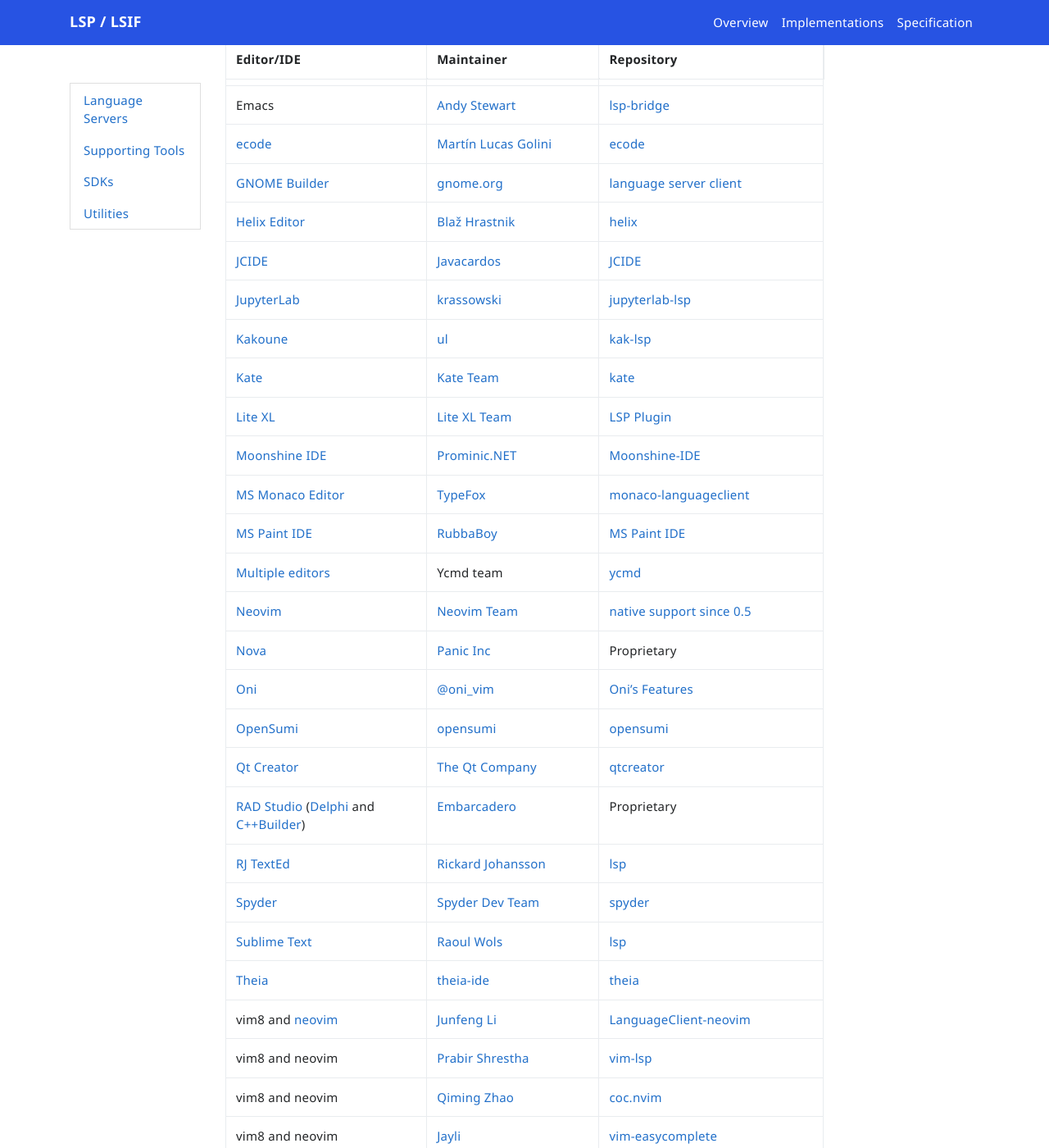
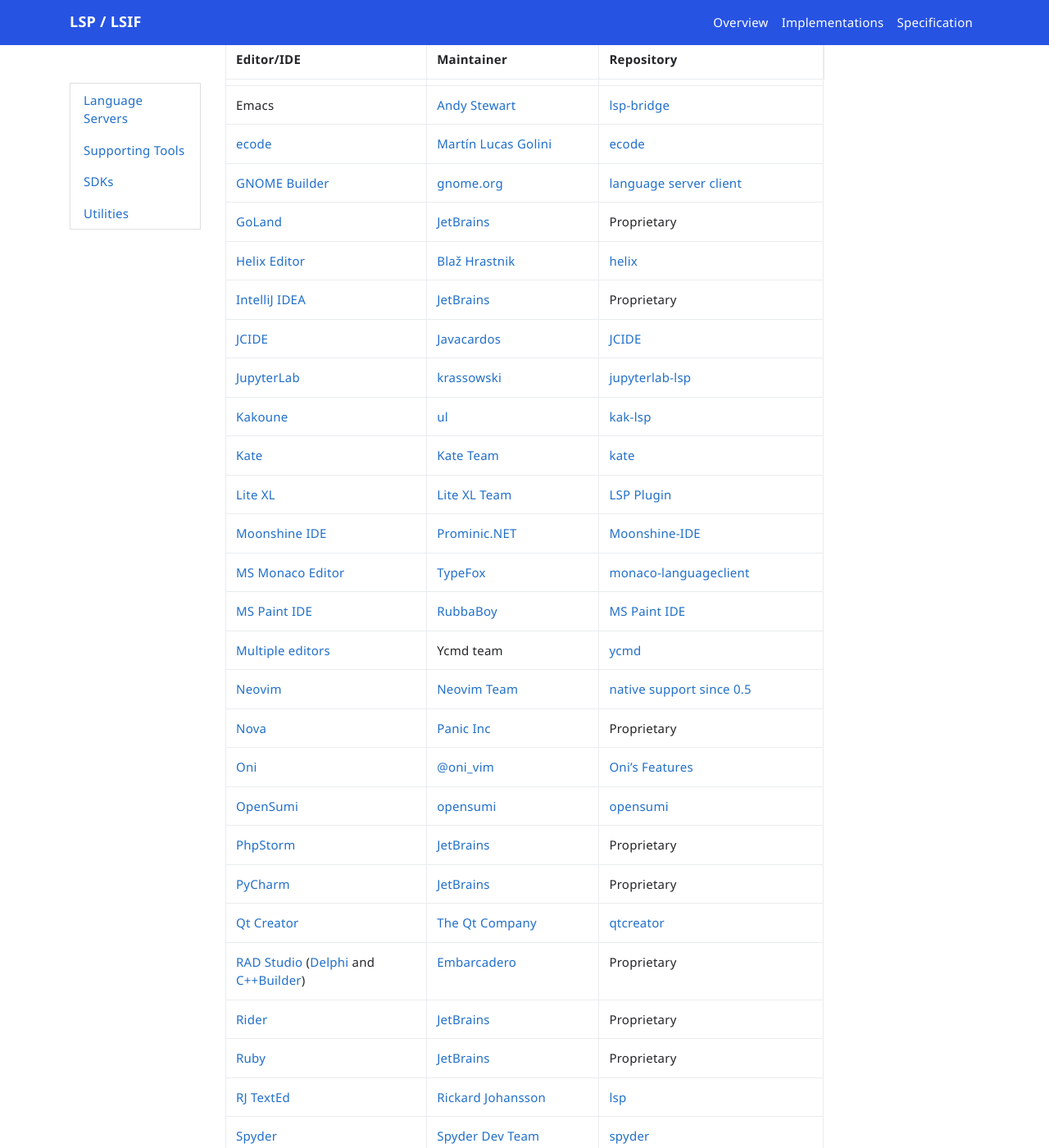
Before and after one commit to microsoft/language-server-protocol, a Jekyll site: the page built from _implementors/tools.md, in a window 1280 px wide and 1400 px high, scrolled down 897 px. Shown: the whole window at 82% size. Built offline with Jekyll 4.4.1, drawn with Linux system fonts in a browser that asks for light colours; nearby versions of some CDN libraries; comment, search, counter and statistics services are not loaded; some of the changed text lies outside the part shown.

Commit message:
List JetBrains IDEs supporting LSP (#1828)
Add JetBrains IDEs supporting LSP

```diff
--- a/_implementors/tools.md
+++ b/_implementors/tools.md
@@ -27,7 +27,9 @@
 | Emacs | [Andy Stewart](https://github.com/manateelazycat/) | [lsp-bridge](https://github.com/manateelazycat/lsp-bridge/) |
 | [ecode](https://github.com/SpartanJ/ecode) | [Martín Lucas Golini](https://github.com/SpartanJ) | [ecode](https://github.com/SpartanJ/ecode) |
 | [GNOME Builder](https://wiki.gnome.org/Apps/Builder) | [gnome.org](https://wiki.gnome.org/Apps/Builder/) | [language server client](https://git.gnome.org/browse/gnome-builder/tree/src/libide/lsp) |
+| [GoLand](https://www.jetbrains.com/go) | [JetBrains](https://www.jetbrains.com) | Proprietary |
 | [Helix Editor](https://helix-editor.com/) | [Blaž Hrastnik](https://github.com/archseer) | [helix](https://github.com/helix-editor/helix) |
+| [IntelliJ IDEA](https://www.jetbrains.com/idea/) | [JetBrains](https://www.jetbrains.com) | Proprietary |
 | [JCIDE](https://www.javacardos.com/tools) | [Javacardos](https://www.javacardos.com) | [JCIDE](https://www.javacardos.com/javacardforum/viewtopic.php?f=5&t=2108&p=6175#p6175) |
 | [JupyterLab](https://github.com/jupyterlab/jupyterlab) | [krassowski](https://github.com/krassowski) | [jupyterlab-lsp](https://github.com/jupyter-lsp/jupyterlab-lsp) |
 | [Kakoune](http://kakoune.org/) | [ul](https://github.com/ul) | [kak-lsp](https://github.com/ul/kak-lsp) |
@@ -41,8 +43,12 @@
 | [Nova](https://nova.app) | [Panic Inc](http://panic.com) | Proprietary |
 | [Oni](https://www.onivim.io) | [@oni_vim](https://twitter.com/oni_vim) | [Oni's Features](https://www.onivim.io/Features) |
 | [OpenSumi](https://opensumi.com) | [opensumi](https://github.com/opensumi) | [opensumi](https://github.com/opensumi/core) |
+| [PhpStorm](https://www.jetbrains.com/phpstorm) | [JetBrains](https://www.jetbrains.com) | Proprietary |
+| [PyCharm](https://www.jetbrains.com/pycharm) | [JetBrains](https://www.jetbrains.com) | Proprietary |
 | [Qt Creator](https://doc-snapshots.qt.io/qtcreator-9.0/creator-language-servers.html) | [The Qt Company](http://qt.io/) | [qtcreator](https://github.com/qt-creator/qt-creator)
 | [RAD Studio](https://www.embarcadero.com/products/rad-studio) ([Delphi](https://www.embarcadero.com/products/delphi) and [C++Builder](https://www.embarcadero.com/products/cbuilder)) | [Embarcadero](https://www.embarcadero.com/) | Proprietary |
+| [Rider](https://www.jetbrains.com/rider) | [JetBrains](https://www.jetbrains.com) | Proprietary |
+| [Ruby](https://www.jetbrains.com/ruby) | [JetBrains](https://www.jetbrains.com) | Proprietary |
 | [RJ TextEd](https://www.rj-texted.se/) | [Rickard Johansson](https://github.com/rickard67) | [lsp](https://github.com/rickard67/LSP-Pascal-Library) |
 | [Spyder](http://spyder-ide.org) | [Spyder Dev Team](https://github.com/spyder-ide) | [spyder](https://github.com/spyder-ide/spyder) |
 | [Sublime Text](https://www.sublimetext.com/) | [Raoul Wols](https://github.com/rwols) | [lsp](https://github.com/sublimelsp/LSP) |
@@ -58,4 +64,5 @@
 | Visual Studio | [Adam Friedman](https://github.com/tintoy) | [LSP client in Visual Studio](https://github.com/tintoy/dotnet-language-client/tree/sample/visual-studio/samples/VisualStudioExtension) |
 | Visual Studio | Microsoft | [LSP Preview](https://marketplace.visualstudio.com/items?itemName=vsext.LanguageServerClientPreview) |
 | [Visual Studio Code](https://code.visualstudio.com) | Microsoft | [vscode](https://github.com/Microsoft/vscode/)  |
+| [WebStorm](https://blog.jetbrains.com/webstorm) | [JetBrains](https://www.jetbrains.com) | Proprietary |
 {: .table .table-bordered .table-responsive}
```
